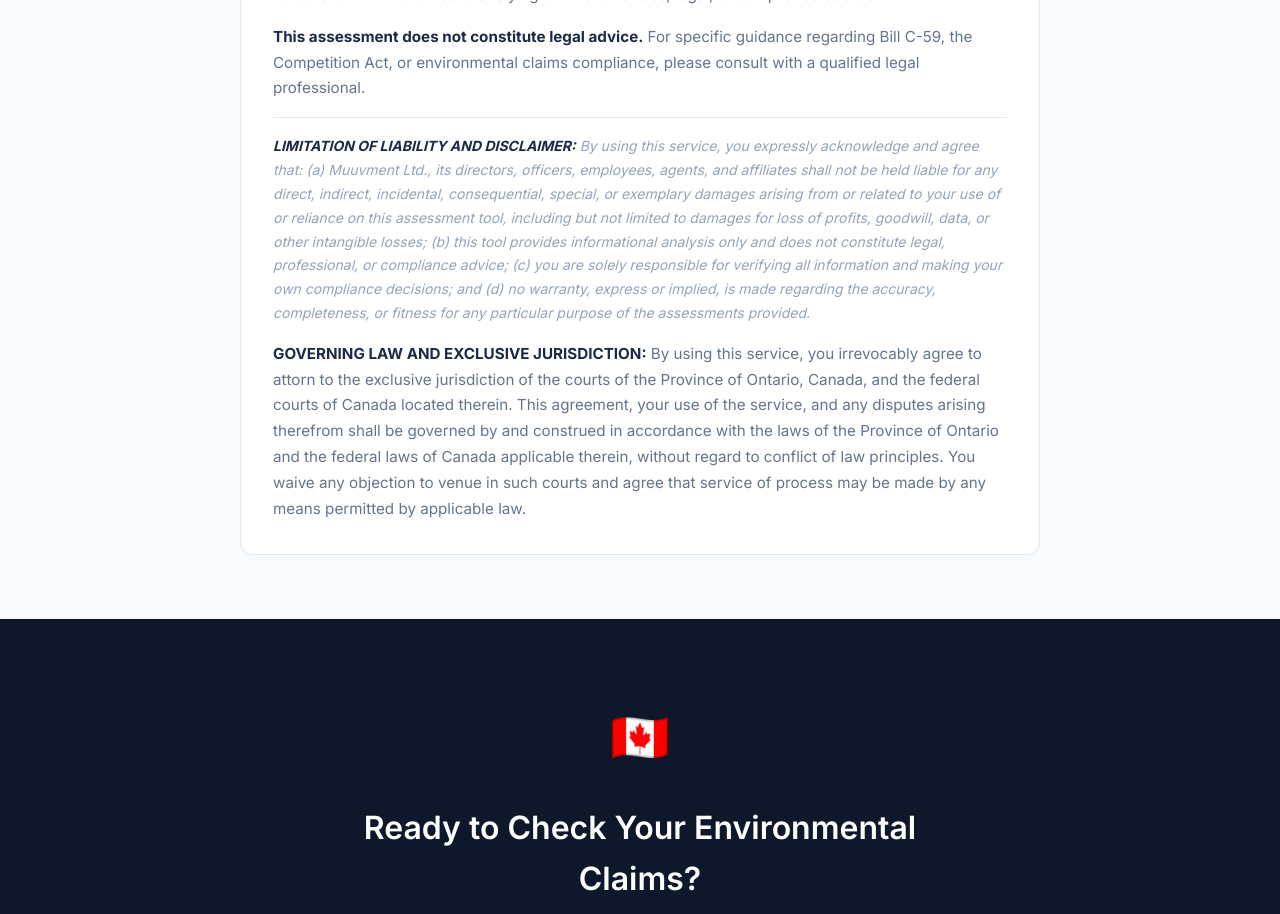
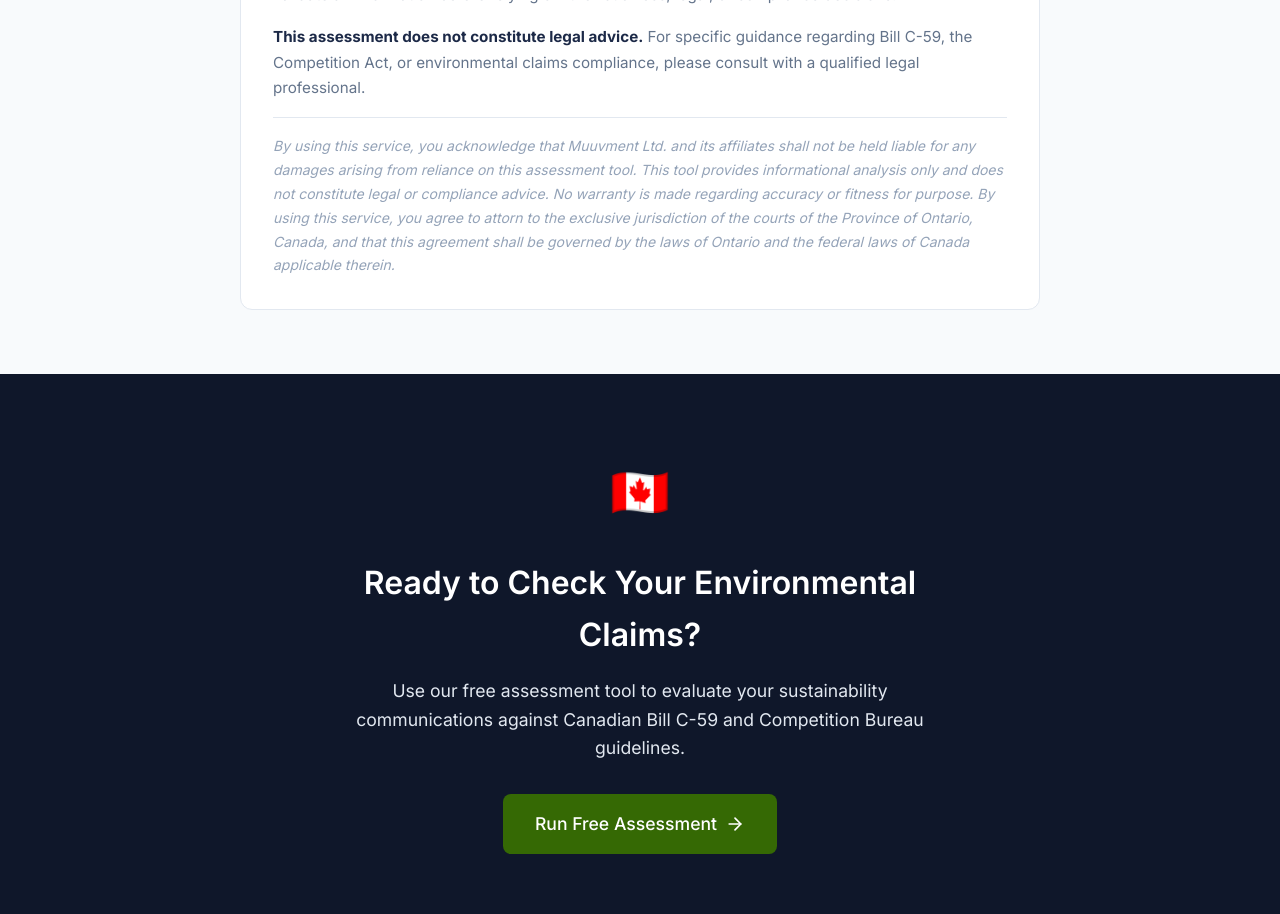
Before and after one commit to zabiyaqeen-droid/greenwash-check, a SvelteKit app: page / in a window 1280 px wide. Shown: the part 2820-3734 px from the top of the page. Built offline with nearby package versions, Linux system fonts and the light colour scheme.

Commit message:
Consolidate disclaimer into single concise paragraph

```diff
--- a/src/routes/+page.svelte
+++ b/src/routes/+page.svelte
@@ -200,10 +200,7 @@
               the Competition Act, or environmental claims compliance, please consult with a qualified legal professional.
             </p>
             <p class="liability-notice">
-              <strong>LIMITATION OF LIABILITY AND DISCLAIMER:</strong> By using this service, you expressly acknowledge and agree that: (a) Muuvment Ltd., its directors, officers, employees, agents, and affiliates shall not be held liable for any direct, indirect, incidental, consequential, special, or exemplary damages arising from or related to your use of or reliance on this assessment tool, including but not limited to damages for loss of profits, goodwill, data, or other intangible losses; (b) this tool provides informational analysis only and does not constitute legal, professional, or compliance advice; (c) you are solely responsible for verifying all information and making your own compliance decisions; and (d) no warranty, express or implied, is made regarding the accuracy, completeness, or fitness for any particular purpose of the assessments provided.
-            </p>
-            <p class="jurisdiction">
-              <strong>GOVERNING LAW AND EXCLUSIVE JURISDICTION:</strong> By using this service, you irrevocably agree to attorn to the exclusive jurisdiction of the courts of the Province of Ontario, Canada, and the federal courts of Canada located therein. This agreement, your use of the service, and any disputes arising therefrom shall be governed by and construed in accordance with the laws of the Province of Ontario and the federal laws of Canada applicable therein, without regard to conflict of law principles. You waive any objection to venue in such courts and agree that service of process may be made by any means permitted by applicable law.
+              <em>By using this service, you acknowledge that Muuvment Ltd. and its affiliates shall not be held liable for any damages arising from reliance on this assessment tool. This tool provides informational analysis only and does not constitute legal or compliance advice. No warranty is made regarding accuracy or fitness for purpose. By using this service, you agree to attorn to the exclusive jurisdiction of the courts of the Province of Ontario, Canada, and that this agreement shall be governed by the laws of Ontario and the federal laws of Canada applicable therein.</em>
             </p>
           </div>
         </div>
```
